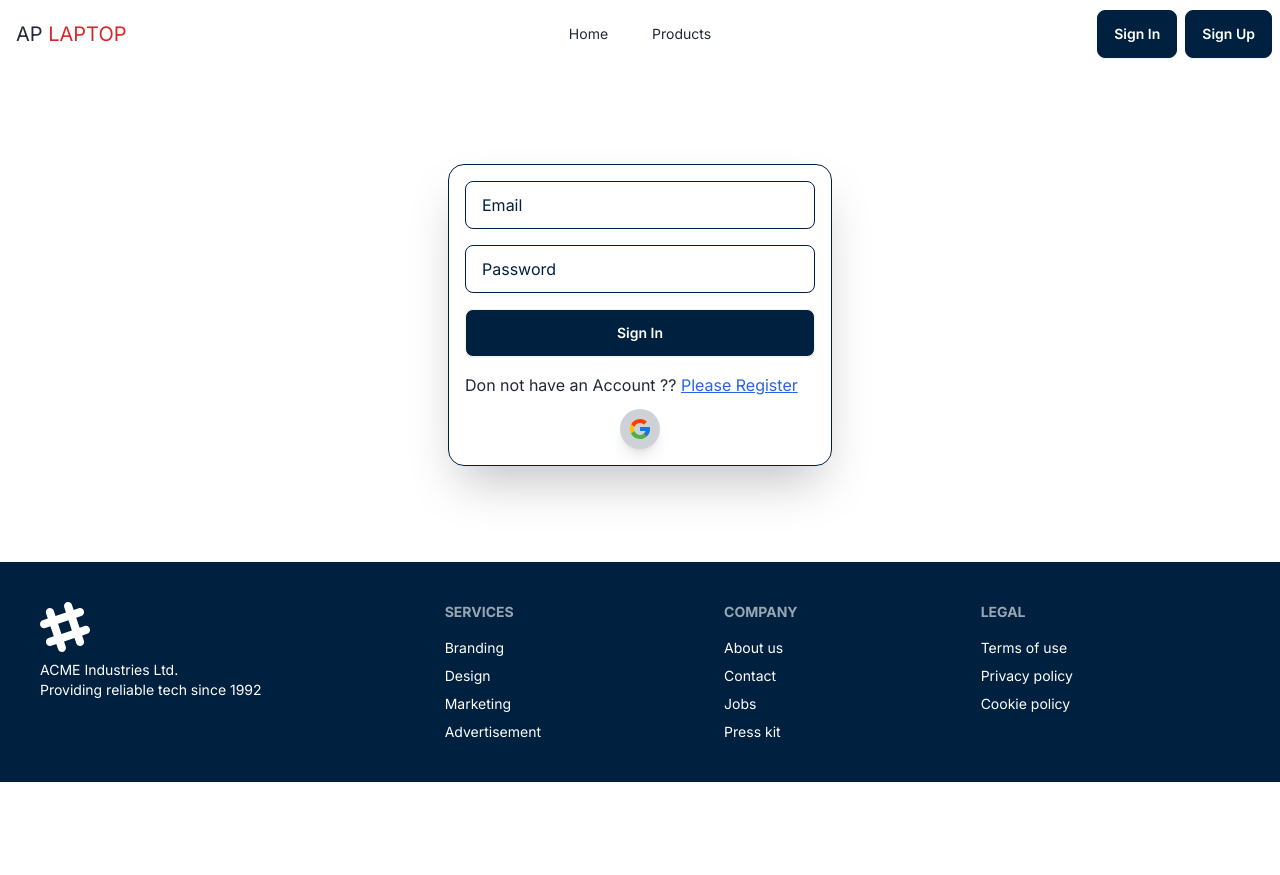
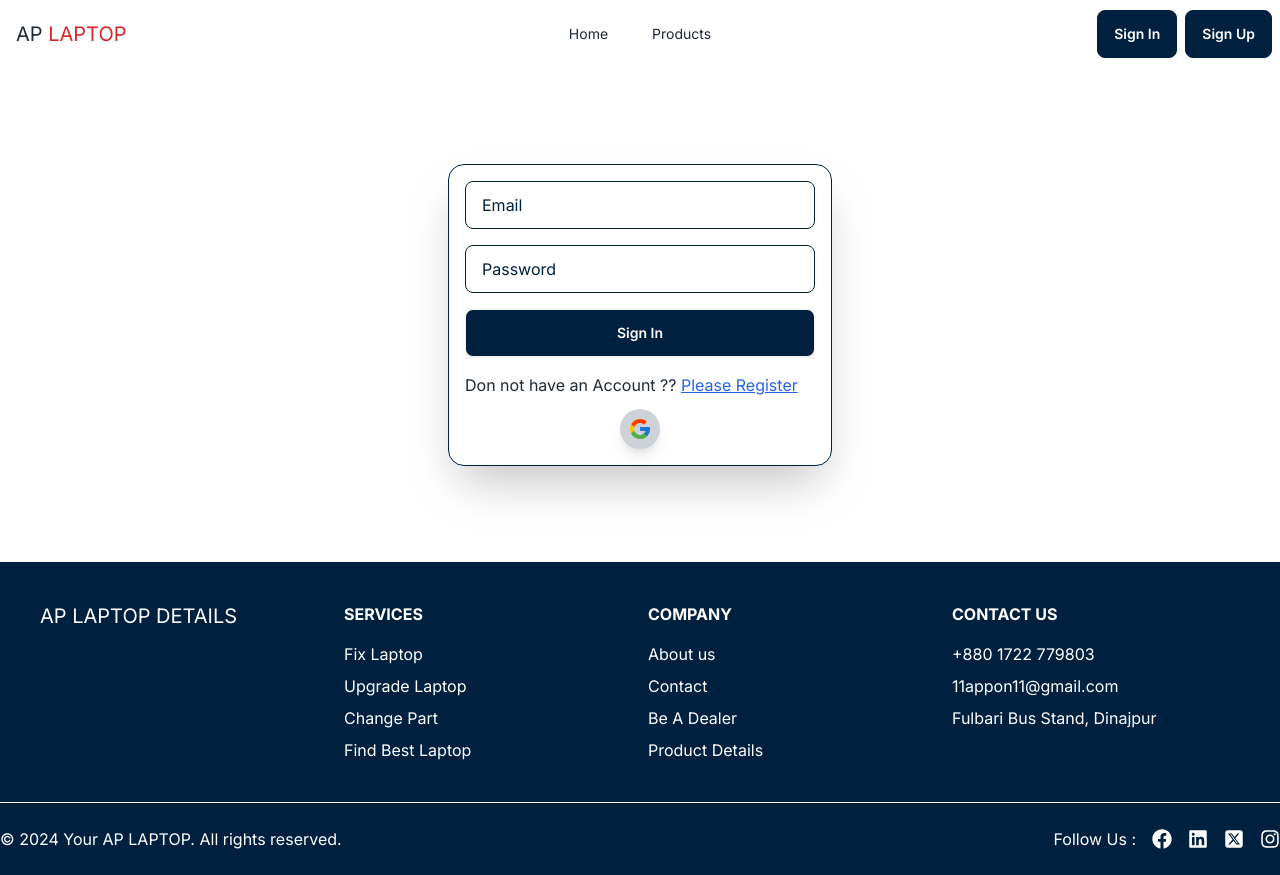
Before and after one commit to apponislam/Laptop-details-client, a React (Vite) app: page /signin in a window 1280 px wide. Before the commit the page ends 800 px from the top, so only its background shows below. Built offline with nearby package versions, Linux system fonts and the light colour scheme; no server answers.

Commit message:
Products section added

```diff
--- a/eslint.config.js
+++ b/eslint.config.js
@@ -8,7 +8,7 @@ export default [
     {
         files: ["**/*.{js,jsx}"],
         ignores: ["dist"],
-        env: { browser: true, es2020: true, node: true },
+        env: { node: true },
         languageOptions: {
             ecmaVersion: 2020,
             globals: globals.browser,
--- a/package.json
+++ b/package.json
@@ -10,6 +10,8 @@
     "preview": "vite preview"
   },
   "dependencies": {
+    "@tanstack/react-query": "^5.51.23",
+    "axios": "^1.7.4",
     "firebase": "^10.12.5",
     "localforage": "^1.10.0",
     "match-sorter": "^6.3.4",
--- a/src/Components/Home/Footer.jsx
+++ b/src/Components/Home/Footer.jsx
@@ -1,41 +1,65 @@
 import React from "react";
+import { FaFacebook, FaInstagram, FaLinkedin } from "react-icons/fa";
+import { FaSquareXTwitter } from "react-icons/fa6";
 
 const Footer = () => {
     return (
         <div className="bg-[#00203f]">
             <div className="container mx-auto">
-                <footer className="footer text-white  p-10">
+                <footer className="grid grid-cols-2 md:grid-cols-4 p-10 gap-4 text-white">
                     <aside>
-                        <svg width="50" height="50" viewBox="0 0 24 24" xmlns="http://www.w3.org/2000/svg" fillRule="evenodd" clipRule="evenodd" className="fill-current">
-                            <path d="M22.672 15.226l-2.432.811.841 2.515c.33 1.019-.209 2.127-1.23 2.456-1.15.325-2.148-.321-2.463-1.226l-.84-2.518-5.013 1.677.84 2.517c.391 1.203-.434 2.542-1.831 2.542-.88 0-1.601-.564-1.86-1.314l-.842-2.516-2.431.809c-1.135.328-2.145-.317-2.463-1.229-.329-1.018.211-2.127 1.231-2.456l2.432-.809-1.621-4.823-2.432.808c-1.355.384-2.558-.59-2.558-1.839 0-.817.509-1.582 1.327-1.846l2.433-.809-.842-2.515c-.33-1.02.211-2.129 1.232-2.458 1.02-.329 2.13.209 2.461 1.229l.842 2.515 5.011-1.677-.839-2.517c-.403-1.238.484-2.553 1.843-2.553.819 0 1.585.509 1.85 1.326l.841 2.517 2.431-.81c1.02-.33 2.131.211 2.461 1.229.332 1.018-.21 2.126-1.23 2.456l-2.433.809 1.622 4.823 2.433-.809c1.242-.401 2.557.484 2.557 1.838 0 .819-.51 1.583-1.328 1.847m-8.992-6.428l-5.01 1.675 1.619 4.828 5.011-1.674-1.62-4.829z"></path>
-                        </svg>
-                        <p>
-                            ACME Industries Ltd.
-                            <br />
-                            Providing reliable tech since 1992
+                        <p className="text-xl">
+                            {/* <img className="bg-white py-2 px-3 mb-3 w-full md:w-60 rounded-2xl" src="/logo.png" /> */}
+                            AP LAPTOP DETAILS
                         </p>
                     </aside>
-                    <nav>
-                        <h6 className="footer-title">Services</h6>
-                        <a className="link link-hover">Branding</a>
-                        <a className="link link-hover">Design</a>
-                        <a className="link link-hover">Marketing</a>
-                        <a className="link link-hover">Advertisement</a>
+                    <nav className="flex flex-col gap-2">
+                        <h6 className="footer-title text-white opacity-100">Services</h6>
+                        <a className="link link-hover">Fix Laptop</a>
+                        <a className="link link-hover">Upgrade Laptop</a>
+                        <a className="link link-hover">Change Part</a>
+                        <a className="link link-hover">Find Best Laptop</a>
                     </nav>
-                    <nav>
-                        <h6 className="footer-title">Company</h6>
+                    <nav className="flex flex-col gap-2">
+                        <h6 className="footer-title text-white opacity-100">Company</h6>
                         <a className="link link-hover">About us</a>
                         <a className="link link-hover">Contact</a>
-                        <a className="link link-hover">Jobs</a>
-                        <a className="link link-hover">Press kit</a>
+                        <a className="link link-hover">Be A Dealer</a>
+                        <a className="link link-hover">Product Details</a>
                     </nav>
-                    <nav>
-                        <h6 className="footer-title">Legal</h6>
-                        <a className="link link-hover">Terms of use</a>
-                        <a className="link link-hover">Privacy policy</a>
-                        <a className="link link-hover">Cookie policy</a>
+                    <nav className="flex flex-col gap-2">
+                        <h6 className="footer-title text-white opacity-100">Contact Us</h6>
+                        <a href="tel:01722779803" className="link link-hover">
+                            +880 1722 779803{" "}
+                        </a>
+                        <a href="mailto:11appon11@gmail.com" className="link link-hover">
+                            11appon11@gmail.com
+                        </a>
+                        <a href="https://maps.app.goo.gl/ktAHsTSTxpp7pzKw8" target="_blank" className="link link-hover">
+                            Fulbari Bus Stand, Dinajpur
+                        </a>
                     </nav>
                 </footer>
+                <div className="py-6 flex-col md:flex-row gap-4 text-white flex items-center justify-between border-t border-white mx-4 xl:mx-0">
+                    <p>© 2024 Your AP LAPTOP. All rights reserved.</p>
+                    <div>
+                        <div className="flex items-center gap-4">
+                            <p className="text-white">Follow Us : </p>
+                            <a target="_blank" href="https://www.facebook.com/appon19/" className="text-white text-xl">
+                                <FaFacebook />
+                            </a>
+                            <a target="_blank" href="https://www.linkedin.com/in/apponislam/" className="text-white text-xl">
+                                <FaLinkedin />
+                            </a>
+                            <a target="_blank" href="https://twitter.com/Appon2003" className="text-white text-xl">
+                                <FaSquareXTwitter />
+                            </a>
+                            <a target="_blank" href="https://www.instagram.com/apponislam/" className="text-white text-xl">
+                                <FaInstagram />
+                            </a>
+                        </div>
+                    </div>
+                </div>
             </div>
         </div>
     );
--- a/src/Components/Home/Home.jsx
+++ b/src/Components/Home/Home.jsx
@@ -1,9 +1,40 @@
+import { useQuery } from "@tanstack/react-query";
 import React from "react";
+import useAxiosPublic from "../../Hooks/useAxiosPublic";
+import { PacmanLoader } from "react-spinners";
+import LaptopCard from "../LaptopCard/LaptopCard";
 
 const Home = () => {
+    const axiosPublic = useAxiosPublic();
+
+    const { data: laptops = [], isLoading } = useQuery({
+        queryKey: ["laptops"],
+        queryFn: async () => {
+            const res = await axiosPublic.get("/laptops");
+            return res.data;
+        },
+    });
+    console.log(laptops);
+
+    const homeLaptops = laptops.slice(0, 6);
+    console.log(homeLaptops);
+
+    if (isLoading) {
+        return (
+            <div className="h-screen flex items-center justify-center">
+                <PacmanLoader color="#00203f" />
+            </div>
+        );
+    }
+
     return (
-        <div>
-            <h1>This Is Home Page</h1>
+        <div className="container mx-auto my-24">
+            <h1 className="text-center uppercase text-4xl mb-10">Top Products</h1>
+            <div className="grid grid-cols-1 md:grid-cols-2 xl:grid-cols-3 gap-3">
+                {homeLaptops.map((laptop) => (
+                    <LaptopCard key={laptop._id} laptop={laptop}></LaptopCard>
+                ))}
+            </div>
         </div>
     );
 };
--- /dev/null
+++ b/src/Components/LaptopCard/LaptopCard.jsx
@@ -0,0 +1,39 @@
+import React from "react";
+import PropTypes from "prop-types";
+
+const LaptopCard = ({ laptop }) => {
+    console.log(laptop);
+    const { productImage, productName, description, ratings, brand, category, createdAt, price } = laptop;
+    return (
+        <div className="p-2 border border-[#00203f] rounded-xl">
+            <div className="relative">
+                <img className="w-full h-60 object-cover mb-3 rounded-t-xl" src={productImage} />
+                <p className="bg-blue-600 py-2 px-4 absolute top-3 right-3 text-white rounded-2xl text-xs">Rating:- {ratings}</p>
+                <p className="bg-blue-600 py-2 px-4 absolute top-3 left-3 text-white rounded-2xl text-xs">{brand}</p>
+            </div>
+            <div className="p-2">
+                <p className="mb-3">
+                    Name:- <span className="font-bold">{productName}</span>
+                </p>
+                <p className="mb-3">
+                    <span className="font-bold">Category:-</span> {category}
+                </p>
+                <p className="mb-3">
+                    <span className="font-bold">Created:-</span> {createdAt}
+                </p>
+                <p className="mb-3">
+                    <span className="font-bold">Created:-</span> <span className="text-green-600 font-extrabold">${price}</span>
+                </p>
+                <p>
+                    <span className="font-bold">Description:-</span> {description}
+                </p>
+            </div>
+        </div>
+    );
+};
+
+LaptopCard.propTypes = {
+    laptop: PropTypes.object,
+};
+
+export default LaptopCard;
--- /dev/null
+++ b/src/Components/Products/Products.jsx
@@ -0,0 +1,72 @@
+import React from "react";
+import useAxiosPublic from "../../Hooks/useAxiosPublic";
+import { useQuery } from "@tanstack/react-query";
+import LaptopCard from "../LaptopCard/LaptopCard";
+import { PacmanLoader } from "react-spinners";
+
+const Products = () => {
+    const axiosPublic = useAxiosPublic();
+
+    const { data: laptops = [], isLoading } = useQuery({
+        queryKey: ["laptops"],
+        queryFn: async () => {
+            const res = await axiosPublic.get("/laptops");
+            return res.data;
+        },
+    });
+    // console.log(laptops);
+
+    // const homeLaptops = laptops.slice(0, 6);
+    // console.log(homeLaptops);
+
+    if (isLoading) {
+        return (
+            <div className="h-screen flex items-center justify-center">
+                <PacmanLoader color="#00203f" />
+            </div>
+        );
+    }
+
+    return (
+        <div className="container mx-auto my-20">
+            <h1 className="text-center uppercase text-4xl mb-10">Products</h1>
+            <div className="grid grid-cols-2 xl:grid-cols-4 gap-3 mb-5">
+                <select className="select select-bordered w-full">
+                    <option disabled selected>
+                        Who shot first?
+                    </option>
+                    <option>Han Solo</option>
+                    <option>Greedo</option>
+                </select>
+                <select className="select select-bordered w-full">
+                    <option disabled selected>
+                        Who shot first?
+                    </option>
+                    <option>Han Solo</option>
+                    <option>Greedo</option>
+                </select>
+                <select className="select select-bordered w-full">
+                    <option disabled selected>
+                        Who shot first?
+                    </option>
+                    <option>Han Solo</option>
+                    <option>Greedo</option>
+                </select>
+                <select className="select select-bordered w-full">
+                    <option disabled selected>
+                        Who shot first?
+                    </option>
+                    <option>Han Solo</option>
+                    <option>Greedo</option>
+                </select>
+            </div>
+            <div className="grid grid-cols-1 md:grid-cols-2 xl:grid-cols-3 gap-3">
+                {laptops.map((laptop) => (
+                    <LaptopCard key={laptop._id} laptop={laptop}></LaptopCard>
+                ))}
+            </div>
+        </div>
+    );
+};
+
+export default Products;
--- /dev/null
+++ b/src/Hooks/useAxiosPublic.jsx
@@ -0,0 +1,11 @@
+import axios from "axios";
+
+export const axiosPublic = axios.create({
+    baseURL: "http://localhost:5000",
+});
+
+const useAxiosPublic = () => {
+    return axiosPublic;
+};
+
+export default useAxiosPublic;
--- a/src/index.css
+++ b/src/index.css
@@ -6,3 +6,18 @@
 body {
     font-family: "Inter", sans-serif;
 }
+
+.menu li > *:not(ul, .menu-title, details, .btn):active,
+.menu li > *:not(ul, .menu-title, details, .btn).active,
+.menu li > details > summary:active {
+    --tw-bg-opacity: 1;
+    background-color: #00203f;
+    --tw-text-opacity: 1;
+    color: white;
+}
+
+:where(.menu li:not(.menu-title, .disabled) > *:not(ul, details, .menu-title)):not(.active, .btn):hover,
+:where(.menu li:not(.menu-title, .disabled) > details > summary:not(.menu-title)):not(.active, .btn):hover {
+    background-color: #00203f;
+    color: white;
+}
--- a/src/main.jsx
+++ b/src/main.jsx
@@ -12,6 +12,8 @@ import AuthProvider from "./AuthProvider/AuthProvider.jsx";
 import { ToastContainer } from "react-toastify";
 import "react-toastify/dist/ReactToastify.css";
 import AfterSignIn from "./Components/Private/AfterSignIn.jsx";
+import { QueryClient, QueryClientProvider } from "@tanstack/react-query";
+import Products from "./Components/Products/Products.jsx";
 
 const router = createBrowserRouter([
     {
@@ -39,12 +41,19 @@ const router = createBrowserRouter([
                     </AfterSignIn>
                 ),
             },
+            {
+                path: "/products",
+                element: <Products></Products>,
+            },
         ],
     },
 ]);
 
+const queryClient = new QueryClient();
+
 createRoot(document.getElementById("root")).render(
     <StrictMode>
+        <QueryClientProvider client={queryClient}>
             <HelmetProvider>
                 <AuthProvider>
                     <div>
@@ -53,5 +62,6 @@ createRoot(document.getElementById("root")).render(
                     </div>
                 </AuthProvider>
             </HelmetProvider>
+        </QueryClientProvider>
     </StrictMode>
 );
```
Also changed, not shown: 1 other file (tests, documents, lock files or other folders). Lines whose indentation alone changed are shown as unchanged.
